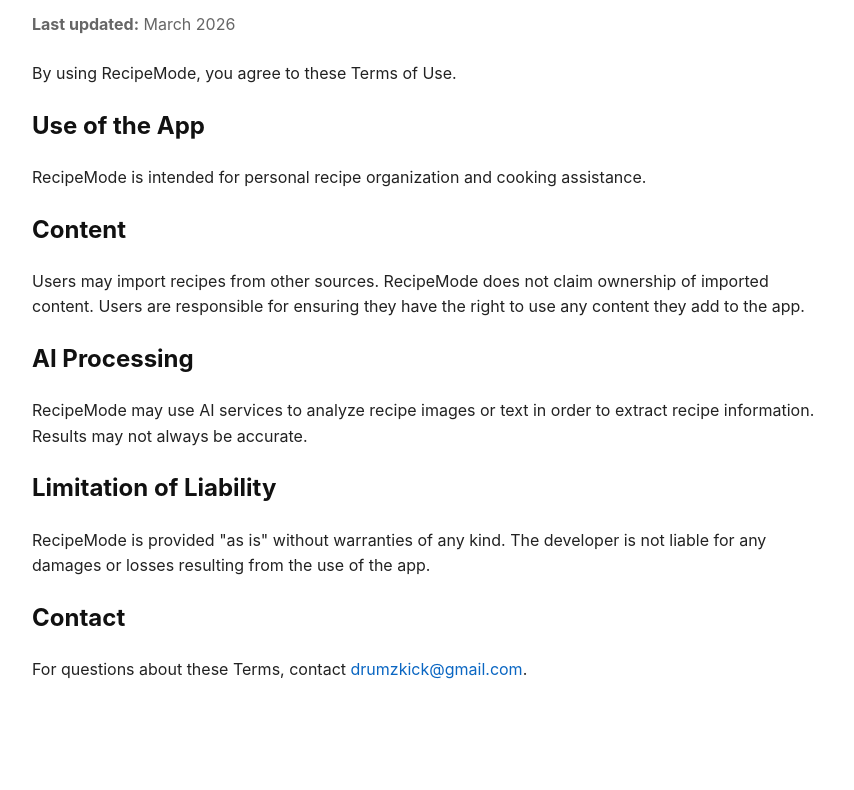
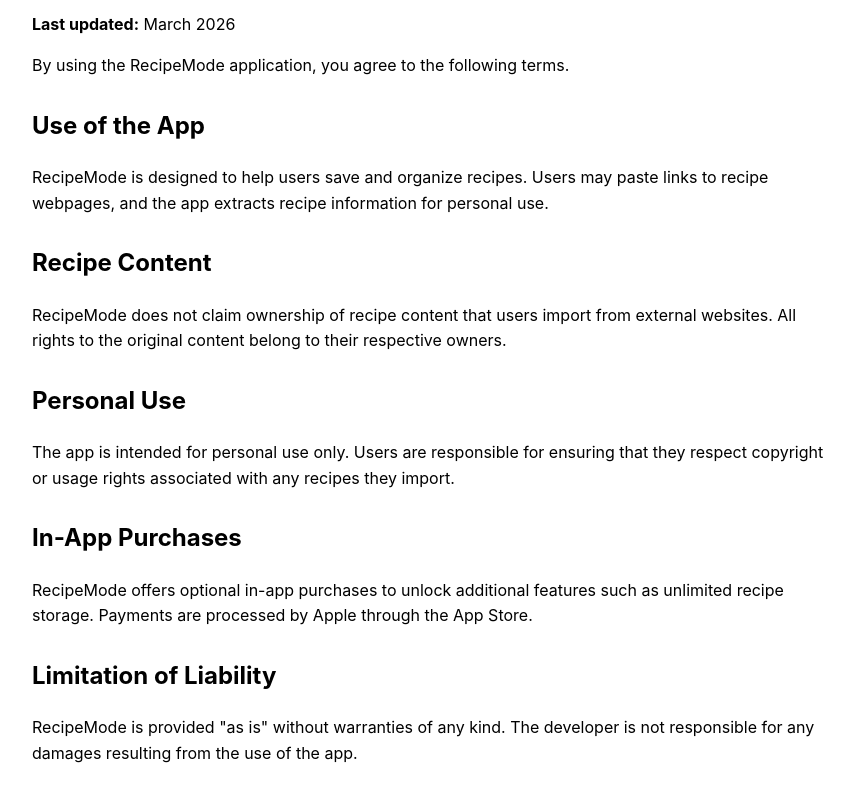
Before and after one commit to drumzkick-netizen/app-legal, a plain HTML site: page recipemode/terms.html in a window 1280 px wide. Shown: the part 101-891 px from the top of the page, without its empty margins (208-1062 px from the left). Before the commit the page ends 824 px from the top, so only its background shows below. Drawn offline with Linux system fonts and the light colour scheme.

Commit message:
Update terms.html

```diff
--- a/recipemode/terms.html
+++ b/recipemode/terms.html
@@ -1,8 +1,7 @@
 <!DOCTYPE html>
-<html lang="en">
+<html>
 <head>
-  <meta charset="UTF-8" />
-  <meta name="viewport" content="width=device-width, initial-scale=1.0" />
+<meta charset="UTF-8">
 <title>RecipeMode Terms of Use</title>
 <style>
 body {
@@ -11,44 +10,39 @@
   margin: 40px auto;
   padding: 0 20px;
   line-height: 1.6;
-      color: #222;
-      background: #fff;
 }
-    h1, h2 {
-      color: #111;
-    }
-    .updated {
-      color: #666;
-      margin-bottom: 24px;
-    }
-    a {
-      color: #0a66c2;
-      text-decoration: none;
-    }
-    a:hover {
-      text-decoration: underline;
-    }
+h1,h2{margin-top:28px;}
 </style>
 </head>
+
 <body>
-  <h1>RecipeMode Terms of Use</h1>
-  <p class="updated"><strong>Last updated:</strong> March 2026</p>
 
-  <p>By using RecipeMode, you agree to these Terms of Use.</p>
+<h1>Terms of Use</h1>
+<p><strong>Last updated:</strong> March 2026</p>
+
+<p>By using the RecipeMode application, you agree to the following terms.</p>
 
 <h2>Use of the App</h2>
-  <p>RecipeMode is intended for personal recipe organization and cooking assistance.</p>
+<p>RecipeMode is designed to help users save and organize recipes. Users may paste links to recipe webpages, and the app extracts recipe information for personal use.</p>
 
-  <h2>Content</h2>
-  <p>Users may import recipes from other sources. RecipeMode does not claim ownership of imported content. Users are responsible for ensuring they have the right to use any content they add to the app.</p>
+<h2>Recipe Content</h2>
+<p>RecipeMode does not claim ownership of recipe content that users import from external websites. All rights to the original content belong to their respective owners.</p>
 
-  <h2>AI Processing</h2>
-  <p>RecipeMode may use AI services to analyze recipe images or text in order to extract recipe information. Results may not always be accurate.</p>
+<h2>Personal Use</h2>
+<p>The app is intended for personal use only. Users are responsible for ensuring that they respect copyright or usage rights associated with any recipes they import.</p>
+
+<h2>In-App Purchases</h2>
+<p>RecipeMode offers optional in-app purchases to unlock additional features such as unlimited recipe storage. Payments are processed by Apple through the App Store.</p>
 
 <h2>Limitation of Liability</h2>
-  <p>RecipeMode is provided "as is" without warranties of any kind. The developer is not liable for any damages or losses resulting from the use of the app.</p>
+<p>RecipeMode is provided "as is" without warranties of any kind. The developer is not responsible for any damages resulting from the use of the app.</p>
+
+<h2>Changes to Terms</h2>
+<p>These Terms of Use may be updated from time to time. Continued use of the application indicates acceptance of the updated terms.</p>
 
 <h2>Contact</h2>
-  <p>For questions about these Terms, contact <a href="mailto:drumzkick@gmail.com">drumzkick@gmail.com</a>.</p>
+<p>For questions regarding these terms please contact:</p>
+<p>drumzkick@gmail.com</p>
+
 </body>
 </html>
```
Lines whose indentation alone changed are shown as unchanged.
